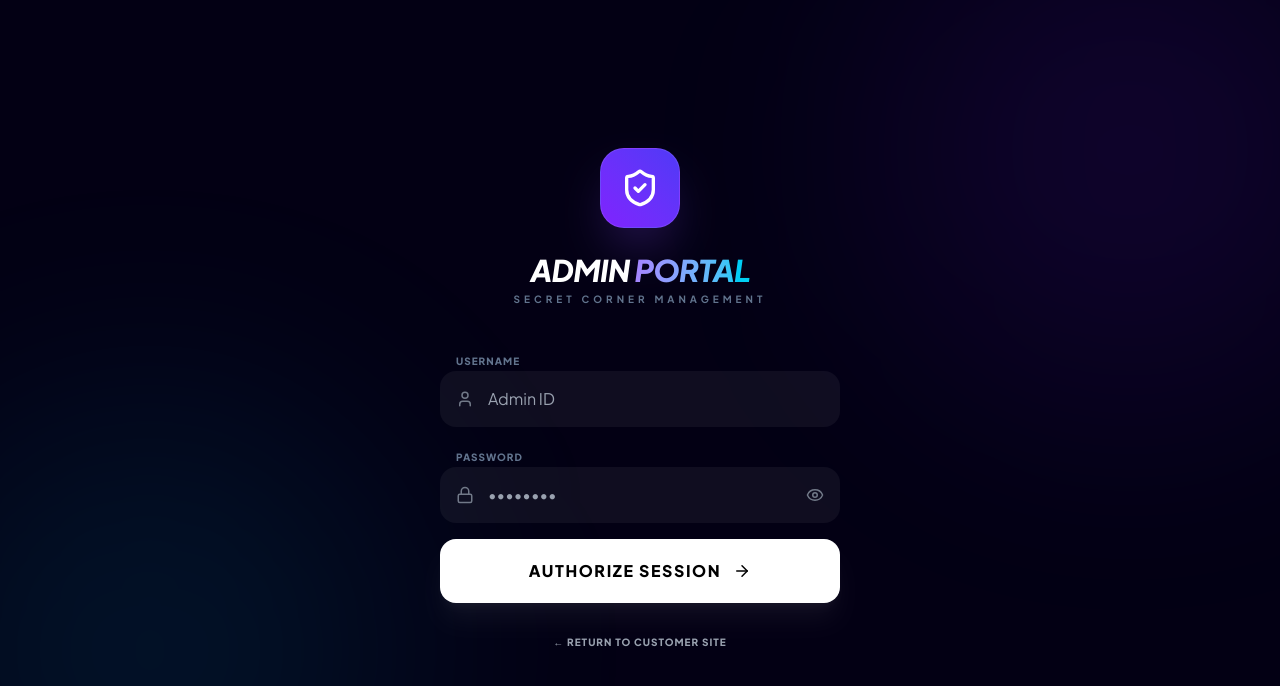
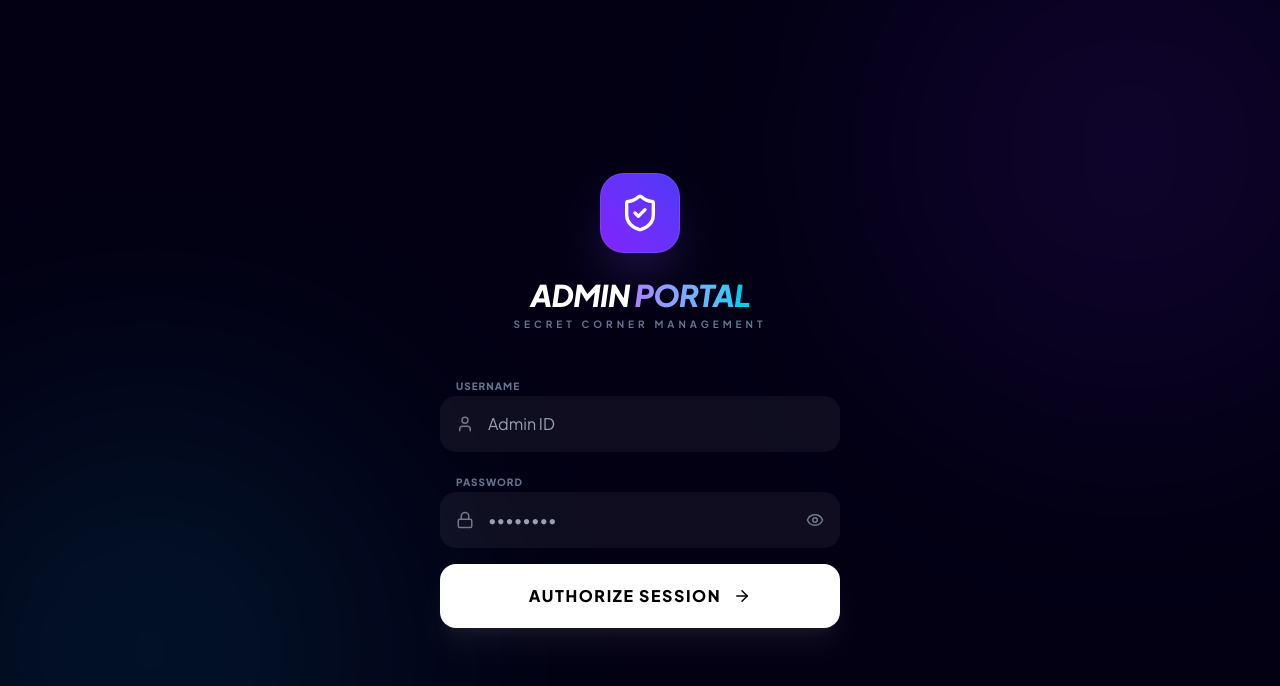
Before and after one commit to danieljayX/secret-corner-booking, a React (Vite) app: page /login in a window 1280 px wide. Shown: the top 686 px of the page. Built offline with nearby package versions, Linux system fonts and the light colour scheme; no server answers; the database is empty.

Commit message:
Remove return to customer site link from Login page

```diff
--- a/src/pages/Login.jsx
+++ b/src/pages/Login.jsx
@@ -100,13 +100,6 @@ export default function Login() {
             <ArrowRight size={18} className="group-hover:translate-x-1 transition-transform" />
           </button>
         </form>
-
-        <button
-          onClick={() => navigate('/')}
-          className={`w-full mt-8 text-[10px] font-black uppercase tracking-widest transition-colors ${isDarkMode ? 'text-gray-400 hover:text-white' : 'text-gray-400 hover:text-indigo-600'}`}
-        >
-          ← Return to Customer Site
-        </button>
       </div>
     </div>
   );
```
